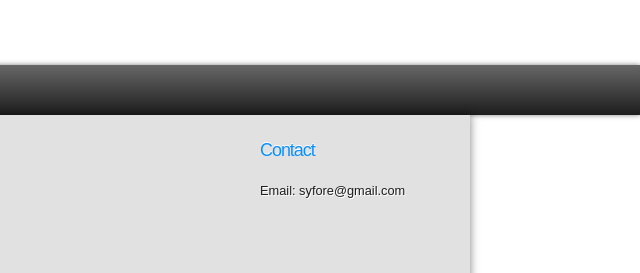
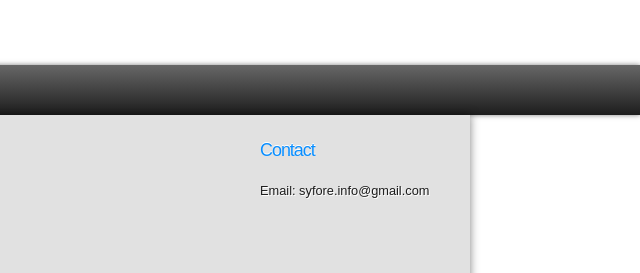
Before and after one commit to syfore/syfore.github.io, a plain HTML site: page index.html in a window 1280 px wide. Shown: the top 273 px of the page, 640-1280 px from the left. Drawn offline with Linux system fonts and the light colour scheme.

Commit message:
Update index.html

```diff
--- a/index.html
+++ b/index.html
@@ -42,7 +42,7 @@
           <div class="sidebar_item">
             <h2>Contact</h2>
 
-            <p>Email: <a href="mailto:syfore@gmail.com">syfore@gmail.com</a></p>
+            <p>Email: <a href="mailto:syfore.info@gmail.com">syfore.info@gmail.com</a></p>
           </div><!--close sidebar_item-->
         </div><!--close sidebar-->
        </div><!--close sidebar_container-->
```
